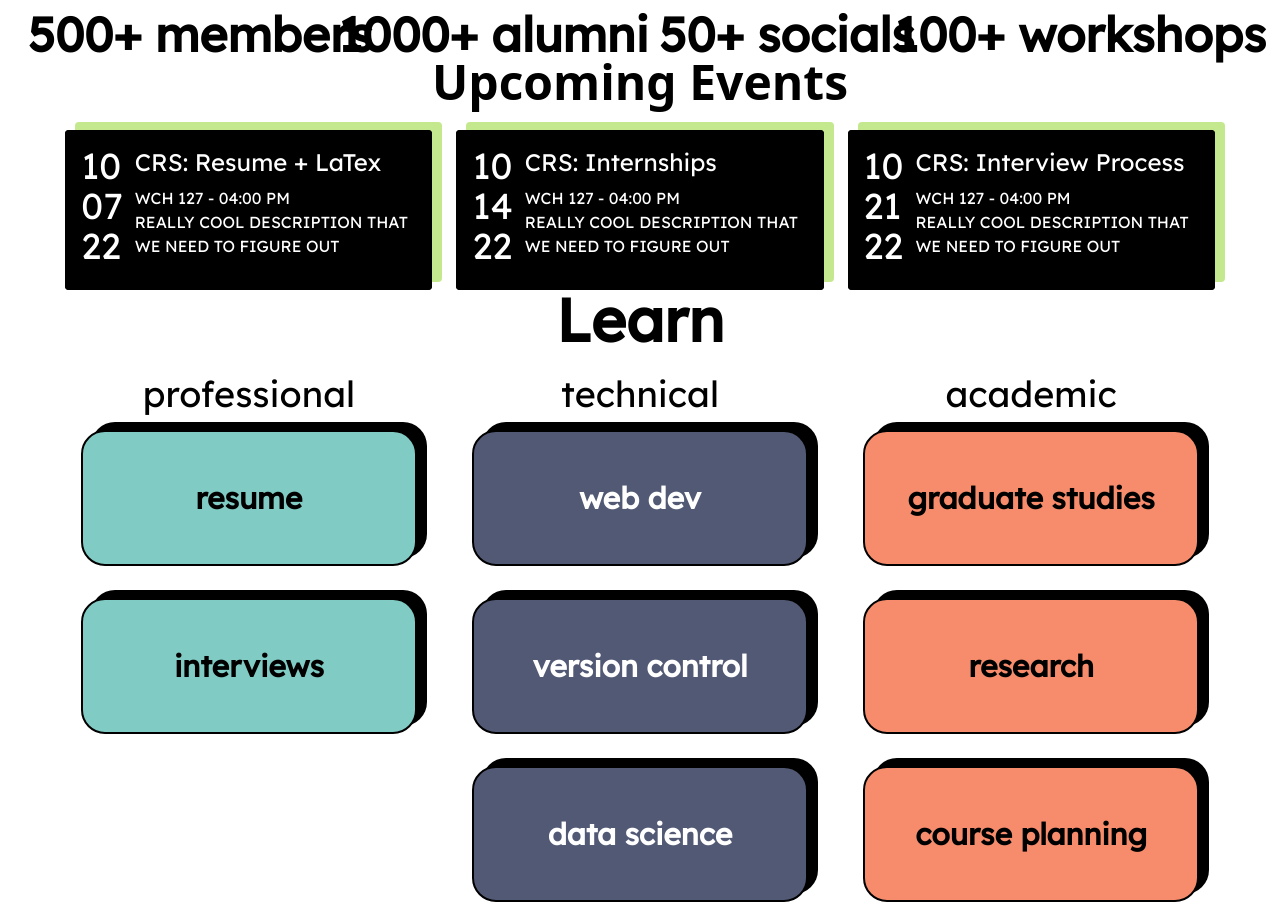
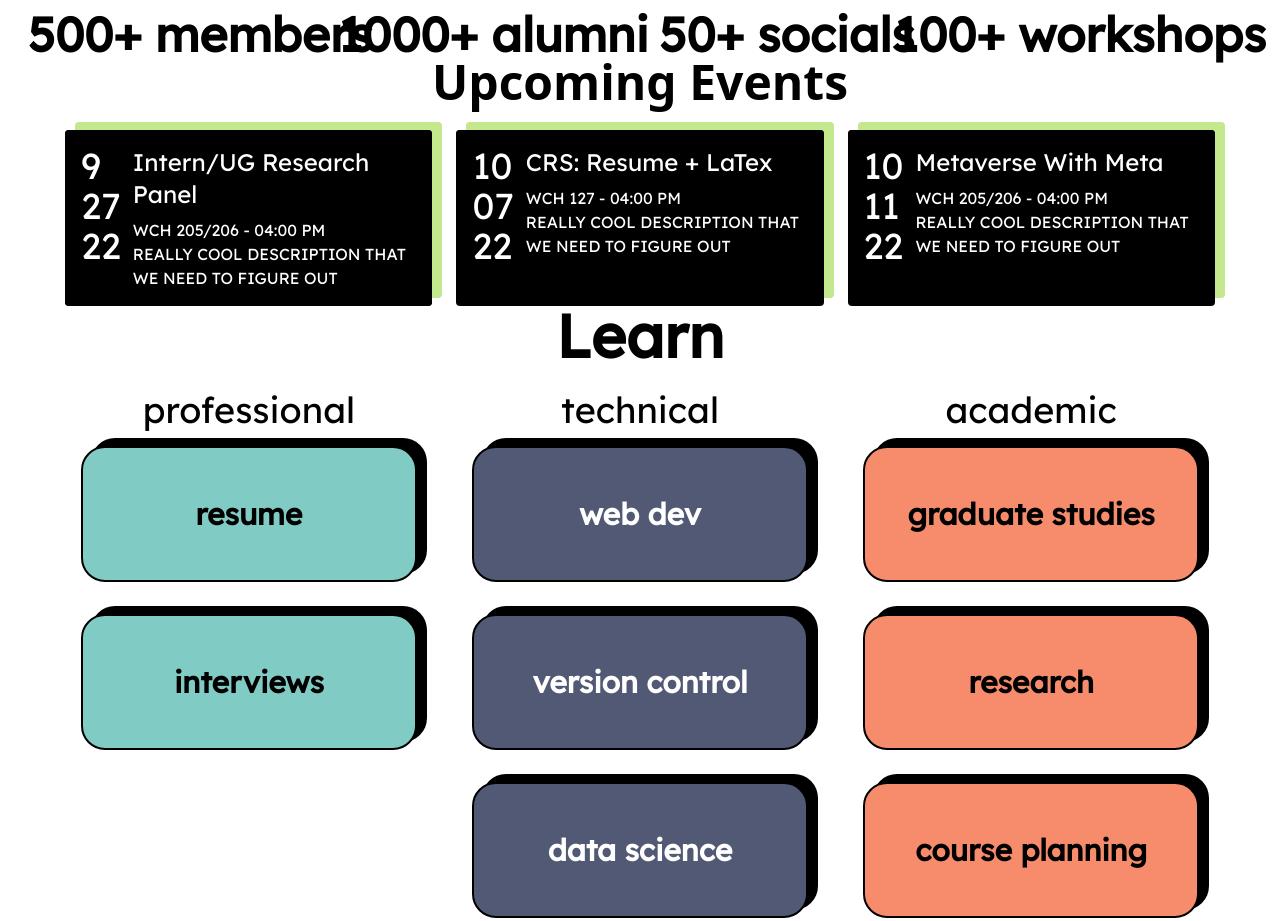
Before and after one commit to acm-ucr/acm-hydra, a Next.js app: page / in a window 1280 px wide. Shown: the part 1180-2101 px from the top of the page. Built offline with nearby package versions, Linux system fonts and the light colour scheme.

Commit message:
added general meetings in order. Note: still need to get description

```diff
--- a/components/Events.js
+++ b/components/Events.js
@@ -7,11 +7,27 @@ const filters = {
 
 export const Events = [
 	{
+		title: "Intern/UG Research Panel",
+		location: "WCH 205/206",
+		color: filters["Meetings"],
+		start: new Date(2022, 8, 27, 16, 0, 0),
+		end: new Date(2022, 8, 27, 18, 0, 0),
+		description: "REALLY COOL DESCRIPTION THAT WE NEED TO FIGURE OUT",
+	},
+	{
 		title: "CRS: Resume + LaTex",
 		location: "WCH 127",
 		color: filters["Career"],
 		start: new Date(2022, 9, 7, 16, 0, 0),
 		end: new Date(2022, 9, 7, 18, 0, 0),
+		description: "REALLY COOL DESCRIPTION THAT WE NEED TO FIGURE OUT",
+	},
+	{
+		title: "Metaverse With Meta",
+		location: "WCH 205/206",
+		color: filters["Meetings"],
+		start: new Date(2022, 9, 11, 16, 0, 0),
+		end: new Date(2022, 9, 11, 18, 0, 0),
 		description: "REALLY COOL DESCRIPTION THAT WE NEED TO FIGURE OUT",
 	},
 	{
@@ -47,6 +63,14 @@ export const Events = [
 		description: "REALLY COOL DESCRIPTION THAT WE NEED TO FIGURE OUT",
 	},
 	{
+		title: "Thinking Like A Programmer",
+		location: "WCH 205/206",
+		color: filters["Meetings"],
+		start: new Date(2022, 10, 8, 16, 0, 0),
+		end: new Date(2022, 10, 8, 18, 0, 0),
+		description: "REALLY COOL DESCRIPTION THAT WE NEED TO FIGURE OUT",
+	},
+	{
 		title: "CRS: Mock Interviews",
 		location: "WCH 127",
 		color: filters["Career"],
@@ -63,6 +87,14 @@ export const Events = [
 		description: "REALLY COOL DESCRIPTION THAT WE NEED TO FIGURE OUT",
 	},
 	{
+		title: "GM 4",
+		location: "WCH 205/206",
+		color: filters["Meetings"],
+		start: new Date(2022, 10, 22, 16, 0, 0),
+		end: new Date(2022, 10, 22, 18, 0, 0),
+		description: "REALLY COOL DESCRIPTION THAT WE NEED TO FIGURE OUT",
+	},
+	{
 		title: "CRS: Research",
 		location: "WCH 127",
 		color: filters["Career"],
```
